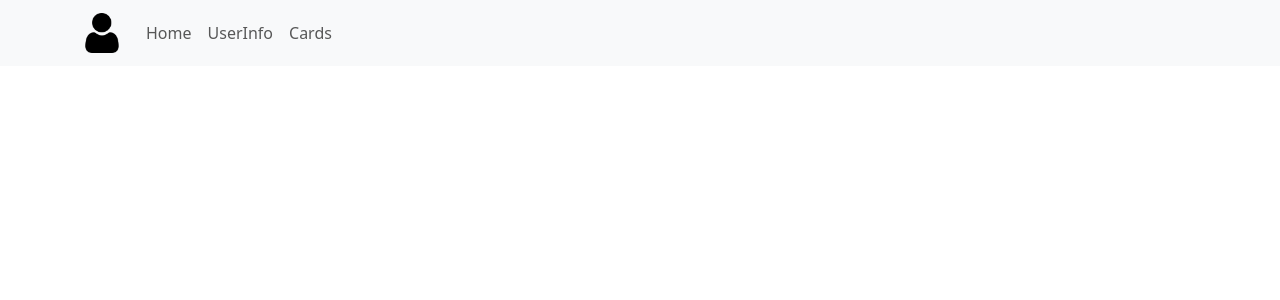
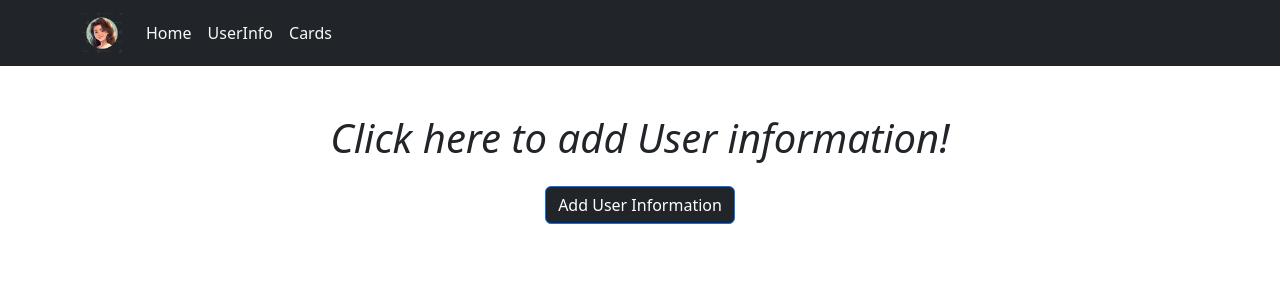
Before and after one commit to tornike2002/Card-bootstrap, a React (Vite) app: page / in a window 1280 px wide. Shown: the top 300 px of the page. Built offline with nearby package versions, Linux system fonts and the light colour scheme.

Commit message:
finished home task

```diff
--- a/src/App.jsx
+++ b/src/App.jsx
@@ -3,9 +3,11 @@ import { Routes, Route } from "react-router-dom";
 import Home from "./components/Home/Home";
 import UserInfo from "./components/User/UserInfo";
 import Cards from "./components/Cards/Cards";
+import NavbarComponent from "./components/NavbarComponent";
 function App() {
   return (
     <>
+    <NavbarComponent />
       <Routes>
         <Route path="/" element={<Home />} />
         <Route path="/user" element={<UserInfo />} />
--- a/src/components/Home/Home.jsx
+++ b/src/components/Home/Home.jsx
@@ -1,12 +1,20 @@
 import React from "react";
-import NavbarComponent from "../NavbarComponent";
-import "bootstrap/dist/css/bootstrap.min.css"
+import "bootstrap/dist/css/bootstrap.min.css";
+import { Button, Container } from "react-bootstrap";
+import { Link } from "react-router-dom";
 
 const Home = () => {
   return (
-    <section>
-      <NavbarComponent />
-    </section>
+    <Container>
+      <div className="text-center mt-5">
+        <h1 className="fst-italic">Click here to add User information!</h1>
+        <Link to="/user">
+          <Button type="button" className="btn bg-dark mt-3">
+            Add User Information
+          </Button>
+        </Link>
+      </div>
+    </Container>
   );
 };
 
--- a/src/components/NavbarComponent.jsx
+++ b/src/components/NavbarComponent.jsx
@@ -1,10 +1,10 @@
 import React from "react";
 import { Container, Nav, Navbar } from "react-bootstrap";
 import { Link } from "react-router-dom";
-import userPic from "../assets/userPic.png";
+import userPic from "../assets/logo.webp";
 const NavbarComponent = () => {
   return (
-    <Navbar expand="lg" className="bg-body-tertiary">
+    <Navbar expand="lg" className="bg-dark">
       <Container className="d-flex justify-content-center align-items-center">
         <Link to="/" className="navbar-brand">
           <img src={userPic} alt="user picture" height={40} />
@@ -12,13 +12,13 @@ const NavbarComponent = () => {
         <Navbar.Toggle aria-controls="basic-navbar-nav" />
         <Navbar.Collapse id="basic-navbar-nav">
           <Nav className="me-auto">
-            <Link to="/" className="nav-link">
+            <Link to="/" className="nav-link text-light">
               Home
             </Link>
-            <Link to="/user" className="nav-link">
+            <Link to="/user" className="nav-link text-light">
               UserInfo
             </Link>
-            <Link to="/cards" className="nav-link">
+            <Link to="/cards" className="nav-link text-light">
               Cards
             </Link>
           </Nav>
```
Also changed, not shown: src/assets/logo.webp (added).
